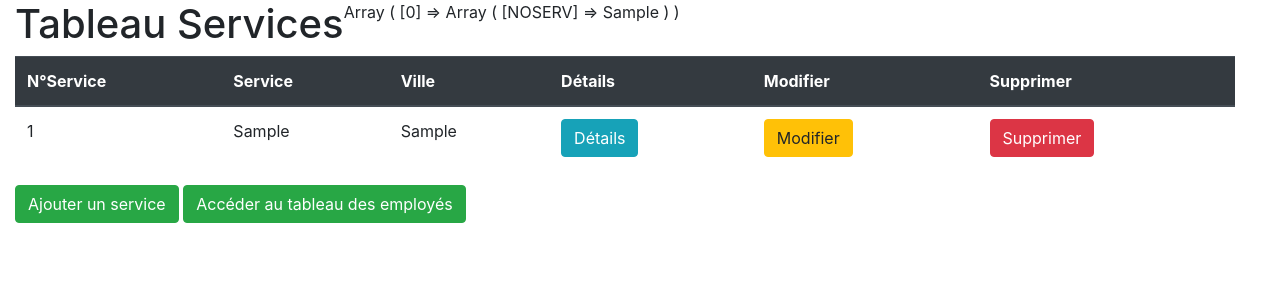
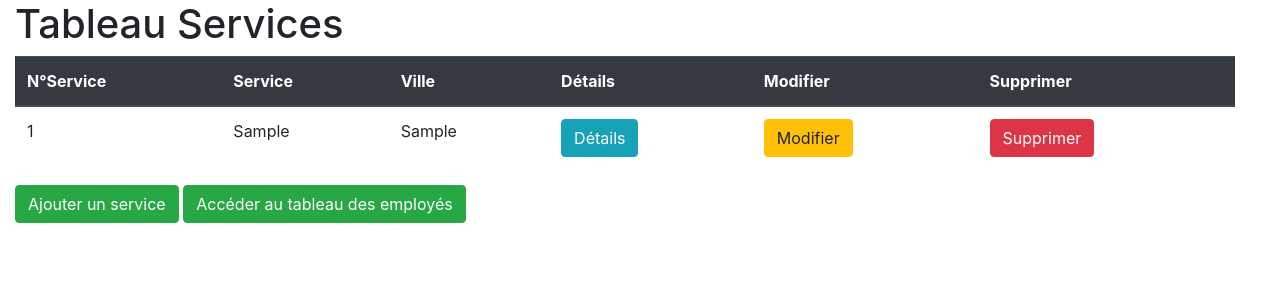
Before and after one commit to Yoan15/Entreprise_gestion, a PHP site: page /tableau_services.php in a window 1280 px wide. Shown: the top 300 px of the page. Run offline with PHP 8.4, Linux system fonts and the light colour scheme; tables that the repository leaves empty or names only in its code hold one stand-in row (values such as "Sample post").

Commit message:
Partie suppr serv caché - Fait

```diff
--- a/crud_services.php
+++ b/crud_services.php
@@ -67,7 +67,7 @@ QUERY;
 
     function rechercheServ(){
         $db = connection();
-        $rs = mysqli_query($db, 'SELECT DISTINCT NOSERV FROM serv2');
+        $rs = mysqli_query($db, 'SELECT NOSERV FROM serv2 WHERE NOSERV IN(SELECT DISTINCT NOSERV FROM emp2)');
         $data = mysqli_fetch_all($rs, MYSQLI_ASSOC);
 
         return $data;
--- a/tableau_services.php
+++ b/tableau_services.php
@@ -57,7 +57,7 @@
                         $rs = mysqli_query($db, 'SELECT * FROM serv2');
 
                         $donnee = rechercheServ();
-                        print_r($donnee);
+                        /*print_r($donnee);*/
 
                         while ($data = mysqli_fetch_row($rs)) {
 
--- a/test.txt
+++ b/test.txt
@@ -83,3 +83,6 @@ QUERY;
     echo'Mon nom est '.$data[1].', mon prenom est '.$data[2].', je suis '.$data[3].'.';
 
     SELECT SUP FROM emp2 WHERE SUP IN(SELECT NOEMP FROM emp2)
+
+
+    SELECT DISTINCT * FROM emp2 INNER JOIN serv2 ON emp2.NOSERV = serv2.NOSERV;
```
